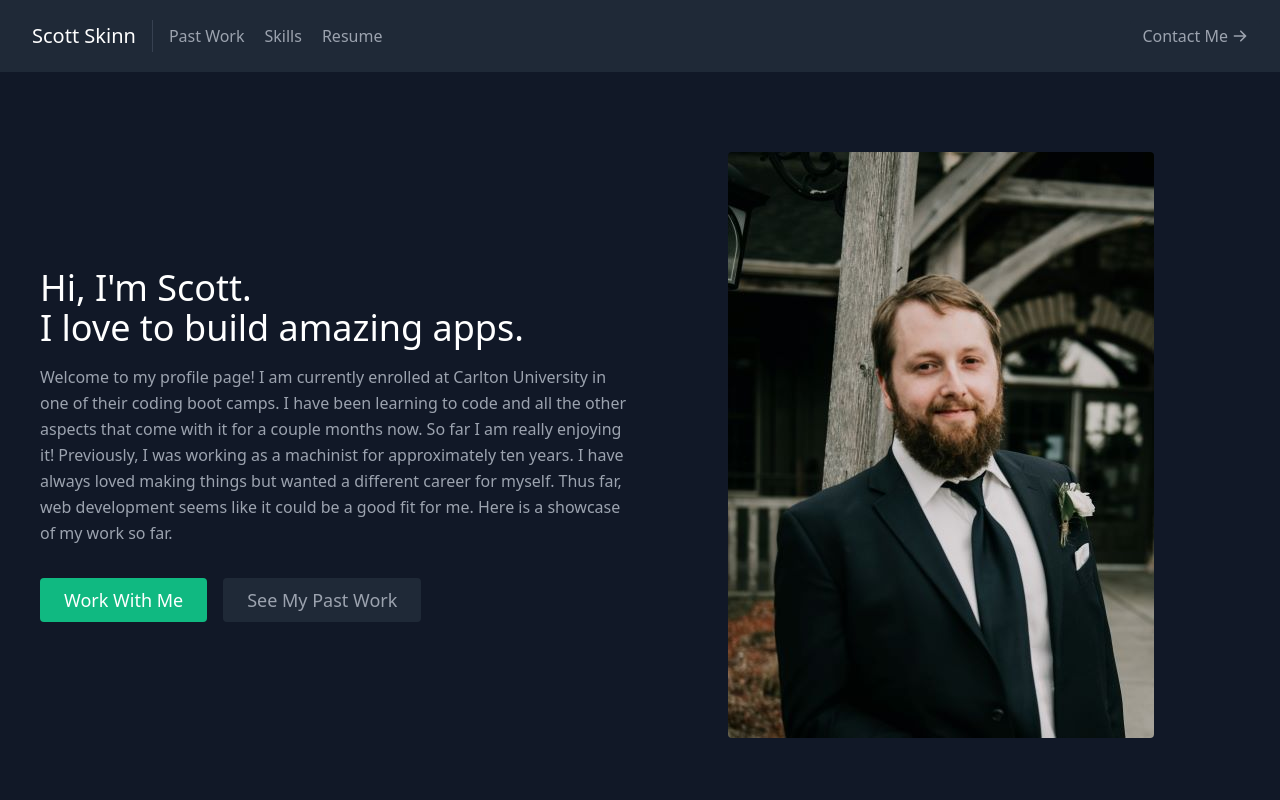
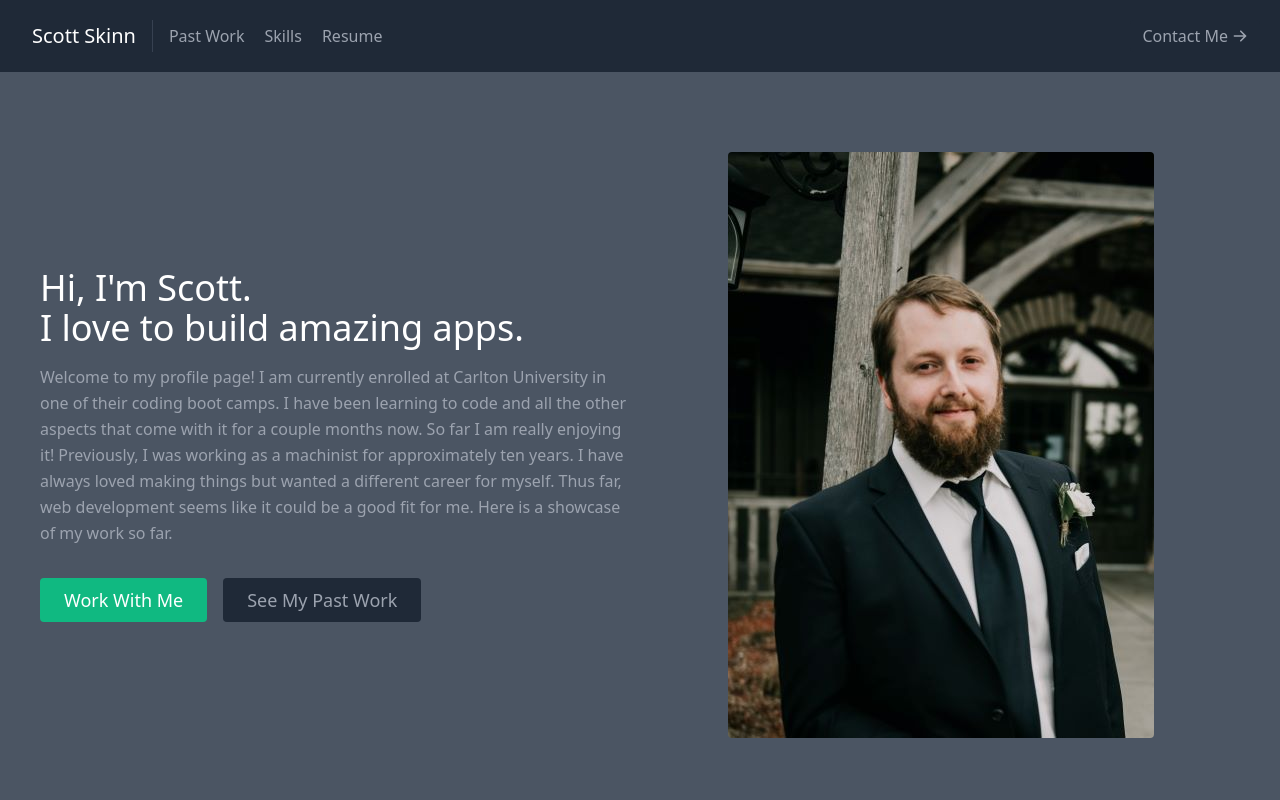
Before and after one commit to scottskinn/my-portfolio, a React (Create React App) app: page / in a window 1280 px wide. Shown: the top 800 px of the page. Built offline with nearby package versions, Linux system fonts and the light colour scheme.

Commit message:
contact form input

```diff
--- a/src/App.js
+++ b/src/App.js
@@ -8,7 +8,7 @@ import Resume from "./components/Resume";
 
 export default function App() {
   return (
-    <main className="text-gray-400 bg-gray-900 body-font">
+    <main className="text-gray-400 bg-gray-600 body-font">
       <Navbar />
       <About />
       <Projects />
--- a/src/components/Contact.js
+++ b/src/components/Contact.js
@@ -12,7 +12,6 @@ export default function Contact() {
         )
         .join("&");
     }
-
 
 
     function handleSubmit(e) {
@@ -30,10 +29,10 @@ export default function Contact() {
   return (
     <section id="contact" className="relative">
         <form
-          netlify
+          netlify netlify-honeypot
           name="contact"
-        //   lg:w-1/2 md:w-1/2
           className="flex flex-col items-center w-full md:py-8 mt-8 md:mt-0">
+          <input type="hidden" name="contact" value="contact" />
           <h2 className="text-white sm:text-4xl text-3xl mb-1 font-medium title-font">
             Contact Me
           </h2>
```
